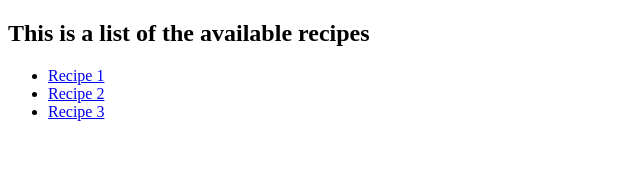
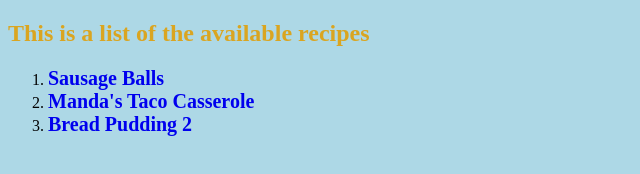
Before and after one commit to snnfdy/odin-recipes, a plain HTML site: page recipes.html in a window 1280 px wide. Shown: the whole page, without its empty margins (0-640 px from the left). Drawn offline with Linux system fonts and the light colour scheme.

Commit message:
added css

```diff
--- a/recipes.html
+++ b/recipes.html
@@ -4,21 +4,22 @@
     <meta charset="UTF-8">
     <meta http-equiv="X-UA-Compatible" content="IE=edge">
     <meta name="viewport" content="width=device-width, initial-scale=1.0">
+    <link rel="stylesheet" href="styles.css">
     <title>Recipes</title>
 </head>
 <body>
     <h2>This is a list of the available recipes</h2>
 
-    <ul>
+    <ol>
         <li>
-            <a href="recipes/sausage_balls.html">Recipe 1</a>
+            <a href="recipes/sausage_balls.html">Sausage Balls</a>
         </li>
         <li>
-            <a href="recipes/manda's_taco_casserole.html">Recipe 2</a>
+            <a href="recipes/manda's_taco_casserole.html">Manda's Taco Casserole</a>
         </li>
         <li>
-            <a href="recipes/bread_pudding_2.html">Recipe 3</a>
+            <a href="recipes/bread_pudding_2.html">Bread Pudding 2</a>
         </li>
-    </ul>
+    </ol>
 </body>
 </html>
--- /dev/null
+++ b/styles.css
@@ -0,0 +1,41 @@
+*{
+    background-color: lightblue;
+}
+
+img {
+    height: 400px;
+    width: auto;
+}
+
+h1 {
+    color: purple;
+    text-decoration: underline;
+}
+
+h3{
+    color: brown;
+    text-decoration: underline;
+}
+
+ul, ol, li, p{
+    background-color: transparent;
+}
+
+a:link{
+    text-decoration: none;
+    font-size: 20px;
+    font-weight: 700;
+}
+
+a:hover{
+    text-decoration: underline;
+    color: yellowgreen;
+}
+
+h2{
+    color: goldenrod
+}
+
+li{
+    color: black
+}
```
Also changed, not shown: index.html (+2 -1 lines), recipes/bread_pudding_2.html (+1 -0 lines), recipes/manda's_taco_casserole.html (+1 -0 lines), recipes/sausage_balls.html (+1 -0 lines).
